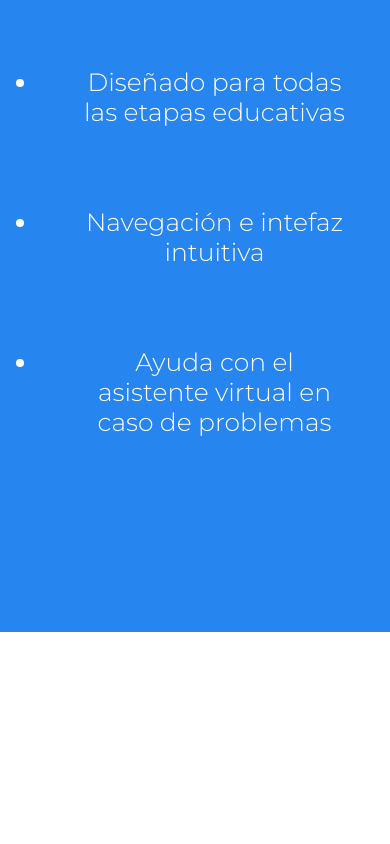
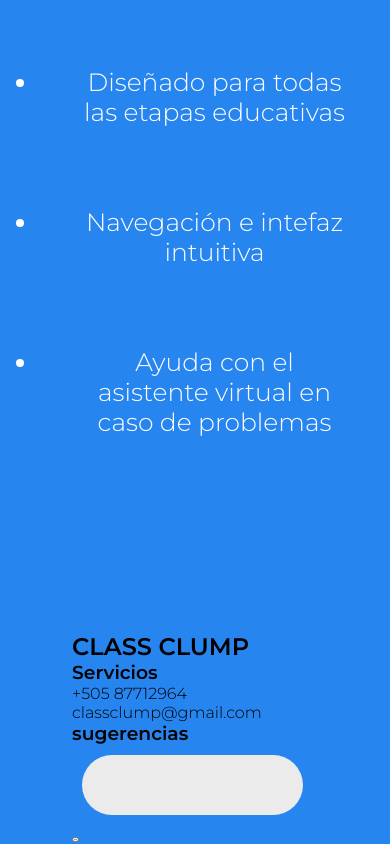
Before and after one commit to HackathonNicaragua2022/Clump, a React (Create React App) app: page / in a window 390 px wide. Shown: the part 2167-3011 px from the top of the page. Before the commit the page ends 2799 px from the top, so only its background shows below. Built offline with nearby package versions, Linux system fonts and the light colour scheme; no server answers.

Commit message:
footer (medio responsive)

```diff
--- a/src/components/HomePage/Home.jsx
+++ b/src/components/HomePage/Home.jsx
@@ -58,6 +58,26 @@ const Home = () => {
                     <img src={logo} alt="" />
                 </div>
             </div>
+
+            <footer>
+                <h2>CLASS CLUMP</h2>
+                <div className='footer-content'>
+                <div className='Servicios'>
+                        <h3>Servicios</h3>
+                        <p>
+                            +505 87712964
+                        </p>
+                        <p className='correo'>
+                            classclump@gmail.com
+                        </p>
+                    </div>
+                    <h3 className='sugerencia-text'>sugerencias</h3>
+                    <div className='sugerencias'>
+                        <input type="text"  name="sugerencia"/>
+                        <button>Enviar</button>
+                    </div>
+                </div>
+            </footer>
         </div>
     );
 }
```
